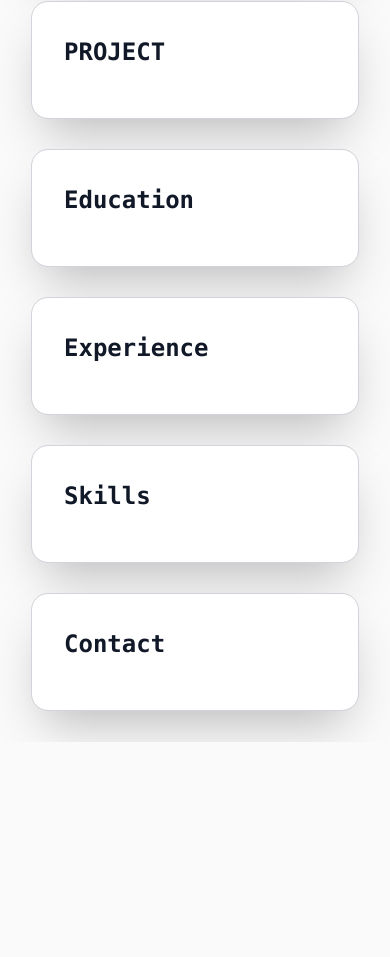
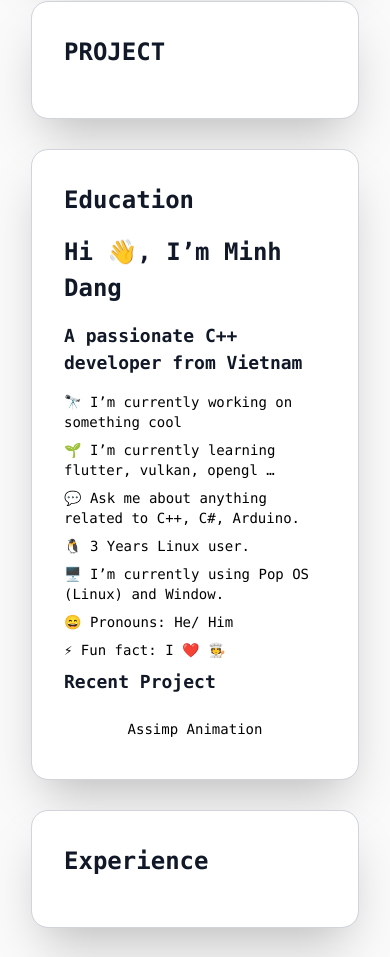
Before and after one commit to SlothCoders/Web-Portfolio-Templete, a React (Create React App) app: page / in a window 390 px wide. Shown: the part 2436-3393 px from the top of the page. Before the commit the page ends 3178 px from the top, so only its background shows below. Built offline with nearby package versions, Linux system fonts and the light colour scheme.

Commit message:
Custom Domain

```diff
--- a/package.json
+++ b/package.json
@@ -2,7 +2,7 @@
   "name": "portfolio",
   "version": "0.1.0",
   "private": true,
-  "homepage": "https://minhdangphuoc.github.io/Web-Portfolio/",
+  "homepage": "https://stevedecoder.tech/",
   "dependencies": {
     "@testing-library/jest-dom": "^5.16.5",
     "@testing-library/react": "^13.4.0",
--- a/src/components/AboutMe.js
+++ b/src/components/AboutMe.js
@@ -1,4 +1,3 @@
-import LazyLoad from 'react-lazy-load';
 import CustomImg from './CustomImg';
 
 const AboutMe = () => {
--- a/src/components/Education.js
+++ b/src/components/Education.js
@@ -1,12 +1,28 @@
+import CustomImg from './CustomImg';
 const EducationPage = () => {
 
     return (
+        <div  className="w-full bg-white p-8 sm:min-h-card rounded-2xl shadow-2xl outline outline-gray-300 outline-1">
+        <h1 className="">Education</h1>
 
+            <h1 className="">Hi 👋, I’m Minh Dang
+            </h1>
+            <h2>
+            A passionate C++ developer from Vietnam
+            </h2>
+            <ul>
+            <li><p>🔭 I’m currently working on something cool</p></li>
+            <li><p>🌱 I’m currently learning flutter, vulkan, opengl …</p></li>
+            <li><p>💬 Ask me about anything related to C++, C#, Arduino.</p></li>
+            <li><p>🐧 3 Years Linux user.</p></li>
+            <li><p>🖥️ I’m currently using Pop OS (Linux) and Window.</p></li>
+            <li><p>😄 Pronouns: He/ Him</p></li>
+            <li><p>⚡ Fun fact: I ❤️ 🧑‍🍳</p></li>
+            </ul>
+            <h2 id="recent-project">Recent Project</h2>
+            <CustomImg src="https://github.com/minhdangphuoc/OpenGL-Renderer/raw/develop/screenshots/Animation.gif" alt="Assimp Animation Demo" description="Assimp Animation"/>
 
-            <div  className="w-full bg-white p-8 sm:min-h-card rounded-2xl shadow-2xl outline outline-gray-300 outline-1">
-            <h1 className="">Education</h1>
-
-            </div>
+        </div>
     );
 
 }
```
Also changed, not shown: 1 other file (tests, documents, lock files or other folders).
